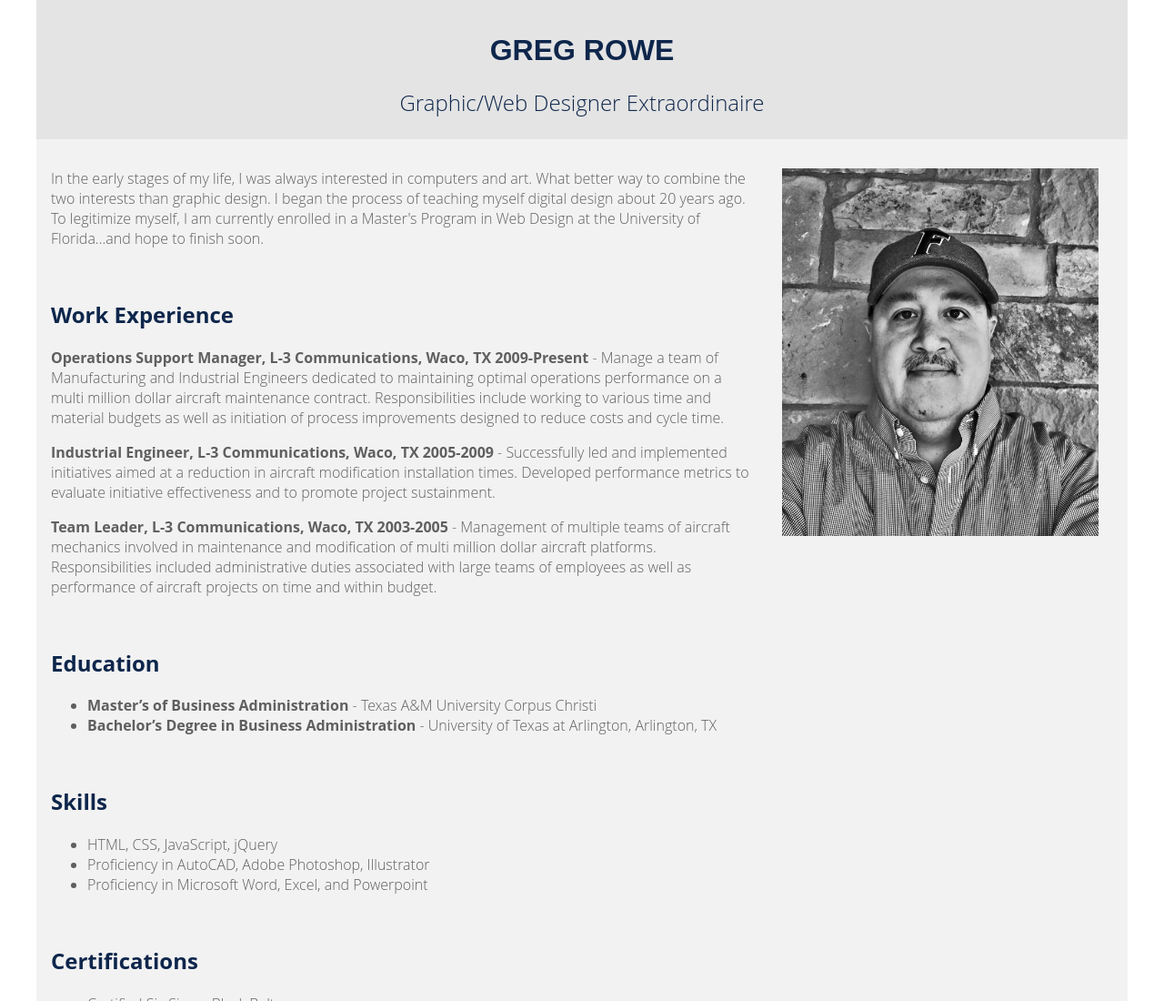
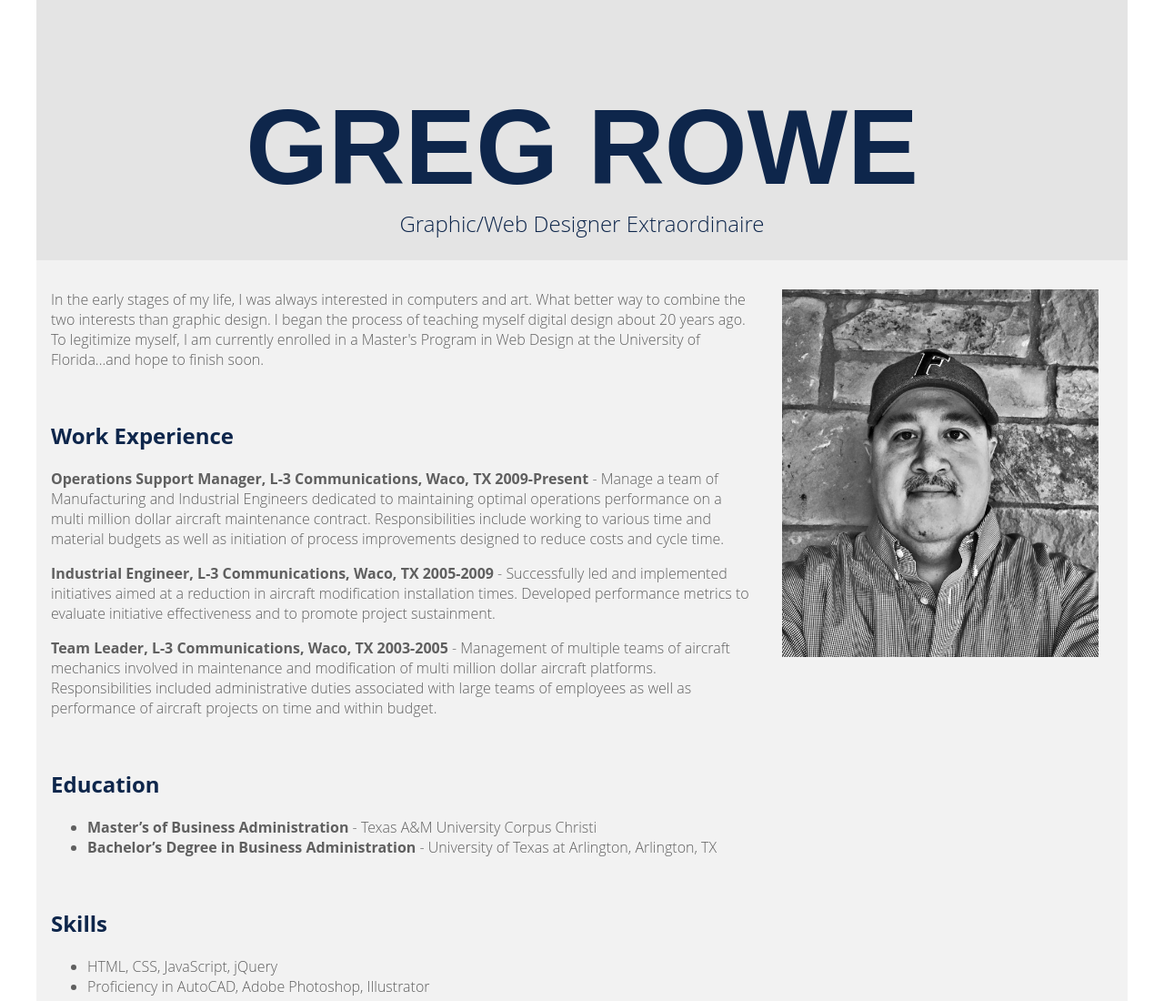
Before and after one commit to GRowe22/project_resume_rowe_greg, a plain HTML site: page index.html in a window 1280 px wide. Shown: the top 1100 px of the page at 91% size. Drawn offline with Linux system fonts and the light colour scheme; a web font is replaced by a local one.

Commit message:
add FitText jQuery plugin to header text

```diff
--- a/css/main.css
+++ b/css/main.css
@@ -45,6 +45,11 @@ section {
     background-color: #f2f2f2;
 }
 
+#name {
+    margin-bottom: 0;
+    padding-bottom: 0;
+}
+
 #resume-photo {
     display: block;
     margin: auto;
@@ -59,6 +64,7 @@ section {
 header,
 footer {
     text-align: center;
+    display: block;
 }
 
 footer {
@@ -69,6 +75,8 @@ footer {
     font-family: 'Open Sans', sans-serif;
     font-weight: lighter;
     color: #0e264b;
+    padding-top: 0;
+    margin-top: 0;
 }
 
 @media all and (min-width: 415px) {
--- a/index.html
+++ b/index.html
@@ -74,6 +74,7 @@
 
 
     <script src="js/jquery-3.1.1.min.js"></script>
+    <script src="js/jquery.fittext.js"></script>
     <script src="js/main.js"></script>
 </body>
 </html>
--- /dev/null
+++ b/js/jquery.fittext.js
@@ -0,0 +1,43 @@
+/*global jQuery */
+/*!
+* FitText.js 1.2
+*
+* Copyright 2011, Dave Rupert http://daverupert.com
+* Released under the WTFPL license
+* http://sam.zoy.org/wtfpl/
+*
+* Date: Thu May 05 14:23:00 2011 -0600
+*/
+
+(function( $ ){
+
+  $.fn.fitText = function( kompressor, options ) {
+
+    // Setup options
+    var compressor = kompressor || 1,
+        settings = $.extend({
+          'minFontSize' : Number.NEGATIVE_INFINITY,
+          'maxFontSize' : Number.POSITIVE_INFINITY
+        }, options);
+
+    return this.each(function(){
+
+      // Store the object
+      var $this = $(this);
+
+      // Resizer() resizes items based on the object width divided by the compressor * 10
+      var resizer = function () {
+        $this.css('font-size', Math.max(Math.min($this.width() / (compressor*10), parseFloat(settings.maxFontSize)), parseFloat(settings.minFontSize)));
+      };
+
+      // Call once to set.
+      resizer();
+
+      // Call on resize. Opera debounces their resize by default.
+      $(window).on('resize.fittext orientationchange.fittext', resizer);
+
+    });
+
+  };
+
+})( jQuery );
--- a/js/main.js
+++ b/js/main.js
@@ -0,0 +1 @@
+$('#name').fitText();
```
